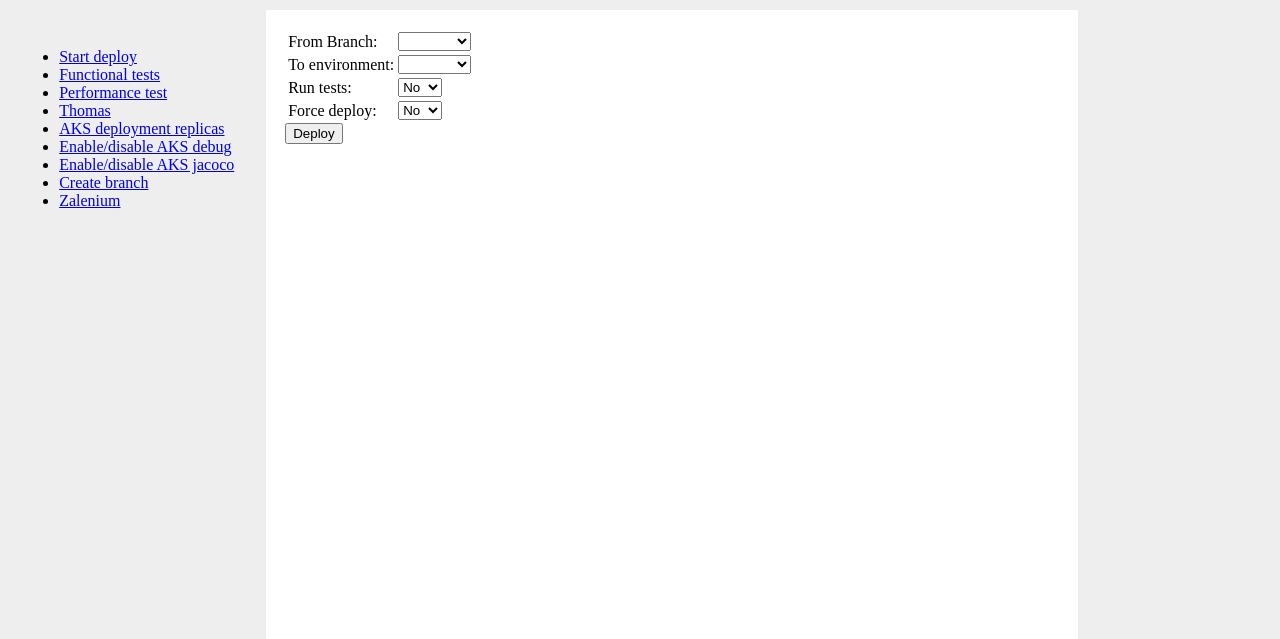
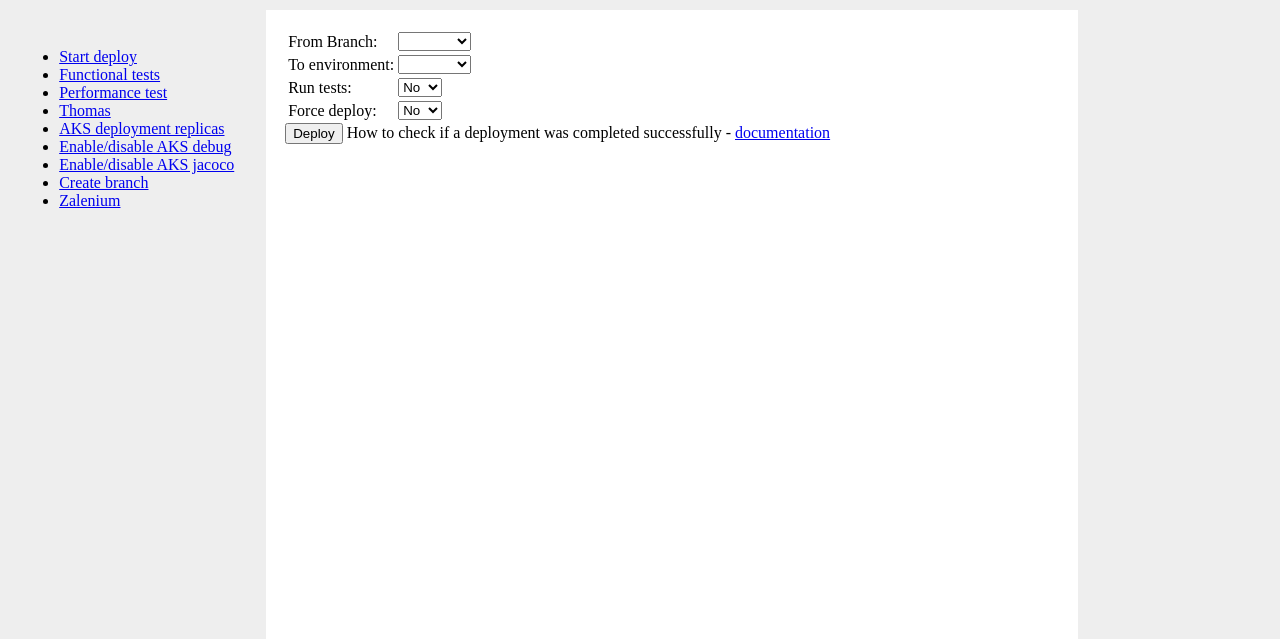
Before and after one commit to ionutradu-tm/django, a Django app: template mng/templates/deploy.html in a window 1280 px wide. Shown: the part 80-719 px from the top of the page. Run offline with Django 3.2, Linux system fonts and the light colour scheme; the template is opened without the code that fills it, so the values that code supplies are empty.

Commit message:
added documentation link

```diff
--- a/mng/templates/deploy.html
+++ b/mng/templates/deploy.html
@@ -47,6 +47,7 @@
 
     </table>
     <input type="submit" value="Deploy">
+    <p1>How to check if a deployment was completed successfully -  <a href="https://essentra.atlassian.net/wiki/spaces/DT/pages/3377987609/How+to+check+if+a+deployment+was+completed+successfully"> documentation </a></p1>
 </form>
 <script>
     function toggle(trId, element) {
```
